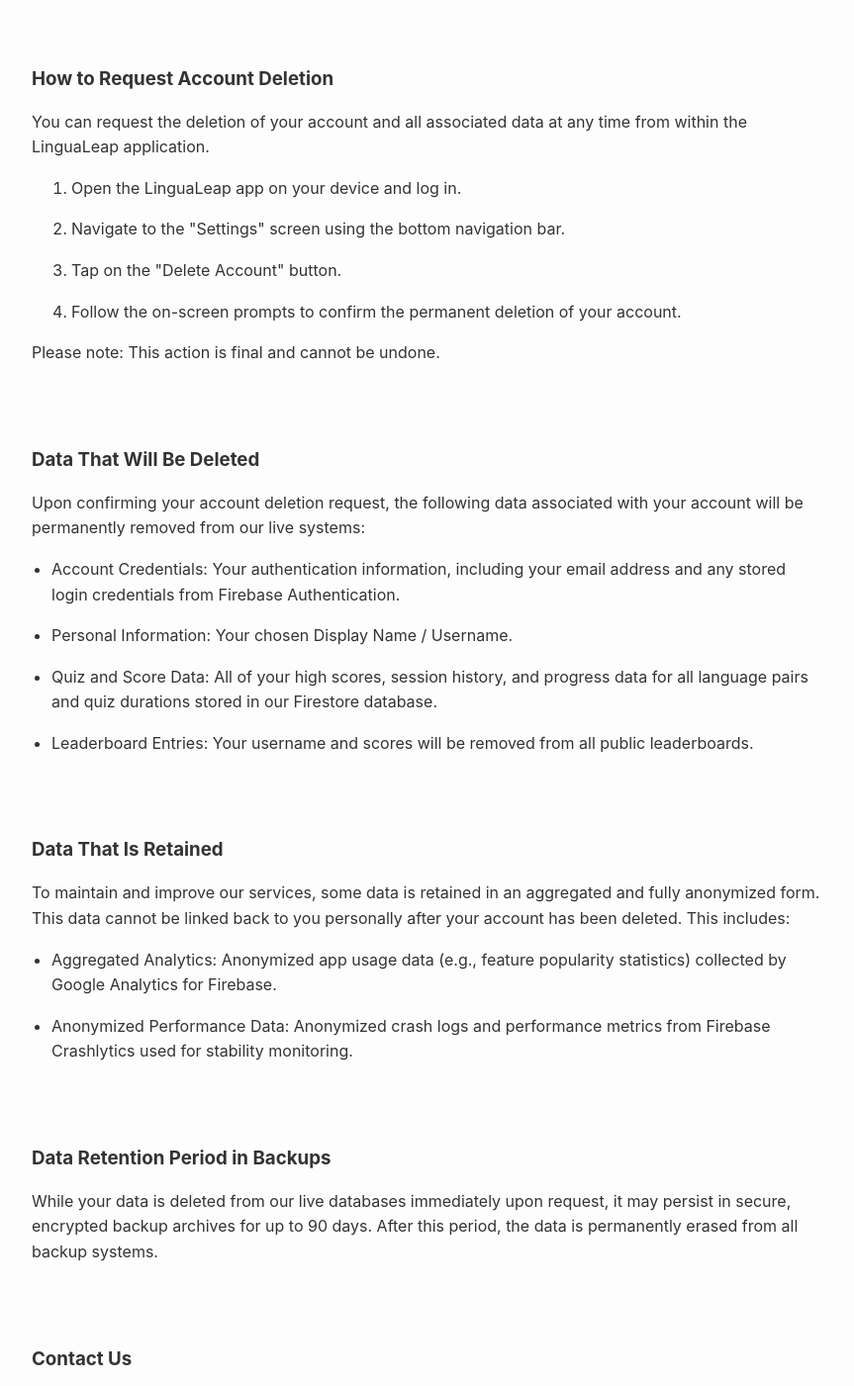
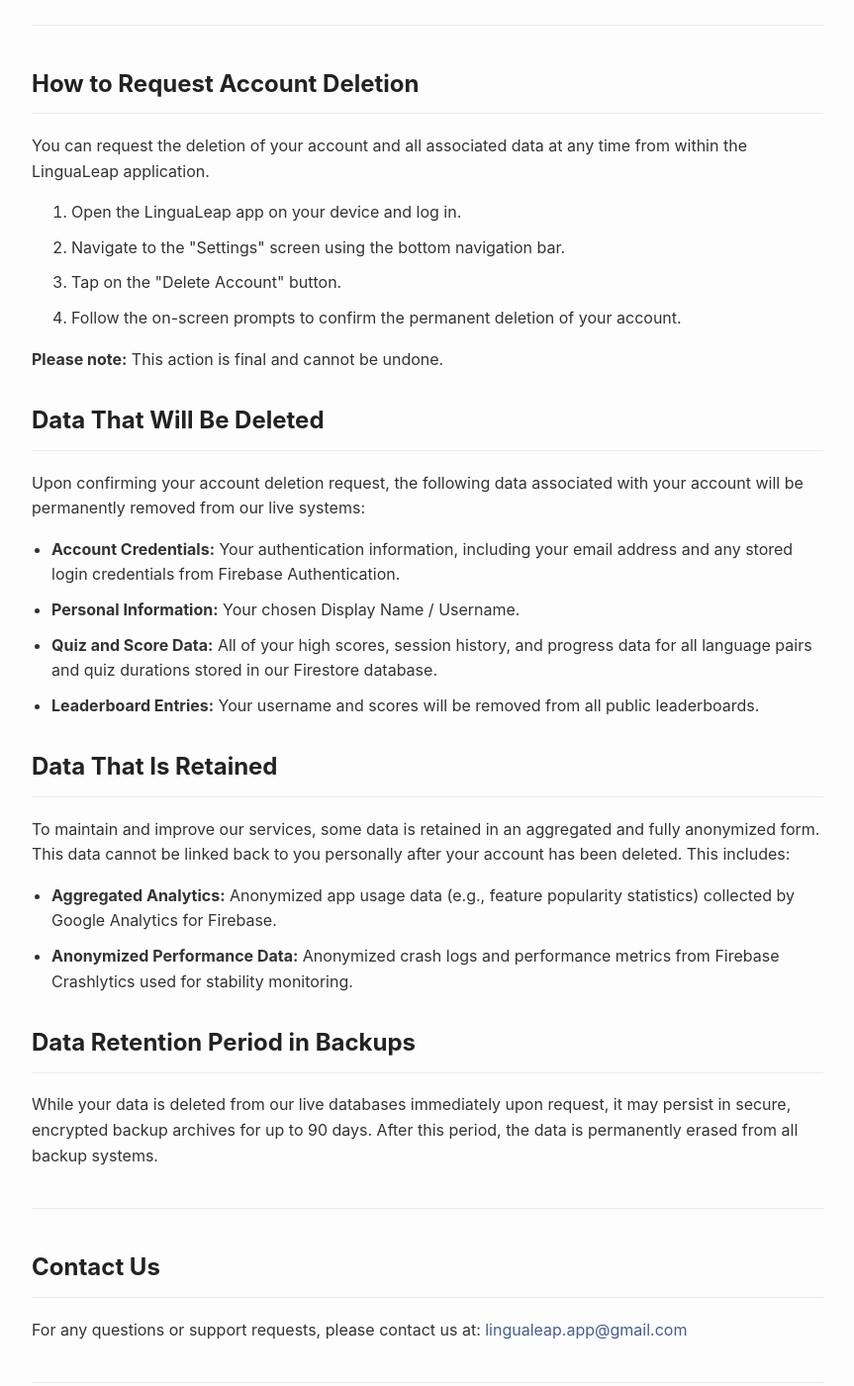
Before and after one commit to emreinan34/emreinan34.github.io, a plain HTML site: page account_deletion.html in a window 1280 px wide. Shown: the part 220-1621 px from the top of the page at 99% size, without its empty margins (208-1071 px from the left). Drawn offline with Linux system fonts and the light colour scheme.

Commit message:
Update account_deletion.html

```diff
--- a/account_deletion.html
+++ b/account_deletion.html
@@ -6,63 +6,58 @@
     <title>LinguaLeap - Account Deletion</title>
     <link rel="stylesheet" href="style.css">
 </head>
-<body><h1 class="CjVfdc"><span class="C9DxTc ">LinguaLeap Account and Data Deletion</span></h1>
-    <p class="zfr3Q CDt4Ke " dir="ltr"><span class="C9DxTc ">This page provides instructions on how to permanently delete your LinguaLeap account and provides information on what data is removed.</span></p>
-    <h3 class="CjVfdc">&nbsp;</h3>
-    <h3 class="CjVfdc"><span class="C9DxTc ">How to Request Account Deletion</span></h3>
-    <p class="zfr3Q CDt4Ke " dir="ltr"><span class="C9DxTc ">You can request the deletion of your account and all associated data at any time from within the LinguaLeap application.</span></p>
-    <ol class="n8H08c BKnRcf ">
-    <li class="zfr3Q TYR86d lsiHE " dir="ltr">
-    <p class="zfr3Q CDt4Ke " dir="ltr"><span class="C9DxTc ">Open the LinguaLeap app on your device and log in.</span></p>
-    </li>
-    <li class="zfr3Q TYR86d lsiHE " dir="ltr">
-    <p class="zfr3Q CDt4Ke " dir="ltr"><span class="C9DxTc ">Navigate to the "Settings" screen using the bottom navigation bar.</span></p>
-    </li>
-    <li class="zfr3Q TYR86d lsiHE " dir="ltr">
-    <p class="zfr3Q CDt4Ke " dir="ltr"><span class="C9DxTc ">Tap on the "Delete Account" button.</span></p>
-    </li>
-    <li class="zfr3Q TYR86d lsiHE " dir="ltr">
-    <p class="zfr3Q CDt4Ke " dir="ltr"><span class="C9DxTc ">Follow the on-screen prompts to confirm the permanent deletion of your account.</span></p>
-    </li>
+<body>
+    <h1>LinguaLeap Account and Data Deletion</h1>
+
+    <p>This page provides instructions on how to permanently delete your LinguaLeap account and provides information on what data is removed.</p>
+
+    <hr>
+
+    <h2>How to Request Account Deletion</h2>
+    <p>You can request the deletion of your account and all associated data at any time from within the LinguaLeap application.</p>
+
+    <!-- Use an ordered list for steps -->
+    <ol>
+        <li>Open the LinguaLeap app on your device and log in.</li>
+        <li>Navigate to the "Settings" screen using the bottom navigation bar.</li>
+        <li>Tap on the "Delete Account" button.</li>
+        <li>Follow the on-screen prompts to confirm the permanent deletion of your account.</li>
     </ol>
-    <p class="zfr3Q CDt4Ke " dir="ltr"><span class="C9DxTc ">Please note: This action is final and cannot be undone.</span></p>
-    <h3 class="CjVfdc">&nbsp;</h3>
-    <h3 class="CjVfdc"><span class="C9DxTc ">Data That Will Be Deleted</span></h3>
-    <p class="zfr3Q CDt4Ke " dir="ltr"><span class="C9DxTc ">Upon confirming your account deletion request, the following data associated with your account will be permanently removed from our live systems:</span></p>
-    <ul class="n8H08c UVNKR ">
-    <li class="zfr3Q TYR86d eD0Rn " dir="ltr">
-    <p class="zfr3Q CDt4Ke " dir="ltr"><span class="C9DxTc ">Account Credentials:</span><span class="C9DxTc ">&nbsp;Your authentication information, including your email address and any stored login credentials from Firebase Authentication.</span></p>
-    </li>
-    <li class="zfr3Q TYR86d eD0Rn " dir="ltr">
-    <p class="zfr3Q CDt4Ke " dir="ltr"><span class="C9DxTc ">Personal Information:</span><span class="C9DxTc ">&nbsp;Your chosen Display Name / Username.</span></p>
-    </li>
-    <li class="zfr3Q TYR86d eD0Rn " dir="ltr">
-    <p class="zfr3Q CDt4Ke " dir="ltr"><span class="C9DxTc ">Quiz and Score Data:</span><span class="C9DxTc ">&nbsp;All of your high scores, session history, and progress data for all language pairs and quiz durations stored in our Firestore database.</span></p>
-    </li>
-    <li class="zfr3Q TYR86d eD0Rn " dir="ltr">
-    <p class="zfr3Q CDt4Ke " dir="ltr"><span class="C9DxTc ">Leaderboard Entries:</span><span class="C9DxTc ">&nbsp;Your username and scores will be removed from all public leaderboards.</span></p>
-    </li>
+
+    <p><strong>Please note:</strong> This action is final and cannot be undone.</p>
+
+    <h2>Data That Will Be Deleted</h2>
+    <p>Upon confirming your account deletion request, the following data associated with your account will be permanently removed from our live systems:</p>
+
+    <!-- Use an unordered list for bullet points -->
+    <ul>
+        <li><strong>Account Credentials:</strong> Your authentication information, including your email address and any stored login credentials from Firebase Authentication.</li>
+        <li><strong>Personal Information:</strong> Your chosen Display Name / Username.</li>
+        <li><strong>Quiz and Score Data:</strong> All of your high scores, session history, and progress data for all language pairs and quiz durations stored in our Firestore database.</li>
+        <li><strong>Leaderboard Entries:</strong> Your username and scores will be removed from all public leaderboards.</li>
     </ul>
-    <h3 class="CjVfdc">&nbsp;</h3>
-    <h3 class="CjVfdc"><span class="C9DxTc ">Data That Is Retained</span></h3>
-    <p class="zfr3Q CDt4Ke " dir="ltr"><span class="C9DxTc ">To maintain and improve our services, some data is retained in an aggregated and fully anonymized form. This data cannot be linked back to you personally after your account has been deleted. This includes:</span></p>
-    <ul class="n8H08c UVNKR ">
-    <li class="zfr3Q TYR86d eD0Rn " dir="ltr">
-    <p class="zfr3Q CDt4Ke " dir="ltr"><span class="C9DxTc ">Aggregated Analytics:&nbsp;</span><span class="C9DxTc ">Anonymized app usage data (e.g., feature popularity statistics) collected by Google Analytics for Firebase.</span></p>
-    </li>
-    <li class="zfr3Q TYR86d eD0Rn " dir="ltr">
-    <p class="zfr3Q CDt4Ke " dir="ltr"><span class="C9DxTc ">Anonymized Performance Data:&nbsp;</span><span class="C9DxTc ">Anonymized crash logs and performance metrics from Firebase Crashlytics used for stability monitoring.</span></p>
-    </li>
+
+    <h2>Data That Is Retained</h2>
+    <p>To maintain and improve our services, some data is retained in an aggregated and fully anonymized form. This data cannot be linked back to you personally after your account has been deleted. This includes:</p>
+
+    <ul>
+        <li><strong>Aggregated Analytics:</strong> Anonymized app usage data (e.g., feature popularity statistics) collected by Google Analytics for Firebase.</li>
+        <li><strong>Anonymized Performance Data:</strong> Anonymized crash logs and performance metrics from Firebase Crashlytics used for stability monitoring.</li>
     </ul>
-    <h3 class="CjVfdc">&nbsp;</h3>
-    <h3 class="CjVfdc"><span class="C9DxTc ">Data Retention Period in Backups</span></h3>
-    <p class="zfr3Q CDt4Ke " dir="ltr"><span class="C9DxTc ">While your data is deleted from our live databases immediately upon request, it may persist in secure, encrypted backup archives for up to 90 days. After this period, the data is permanently erased from all backup systems.</span></p>
-    <h3 class="CjVfdc">&nbsp;</h3>
-    <h3 class="CjVfdc"><span class="C9DxTc ">Contact Us</span></h3>
+
+    <h2>Data Retention Period in Backups</h2>
+    <p>While your data is deleted from our live databases immediately upon request, it may persist in secure, encrypted backup archives for up to 90 days. After this period, the data is permanently erased from all backup systems.</p>
+
+    <hr>
+
+    <h2>Contact Us</h2>
     <p>For any questions or support requests, please contact us at: <a href="mailto:lingualeap.app@gmail.com">lingualeap.app@gmail.com</a></p>
-    <!-- Comments are visible in the HTML source only -->
 
-    <!-- Link back to your new homepage -->
+    <!-- This horizontal rule creates the line/space above the link -->
+    <hr>
+
+    <!-- This puts the link in its own paragraph for proper spacing -->
     <p><a href="index.html">Back to Support Home</a></p>
+
 </body>
 </html>
```
